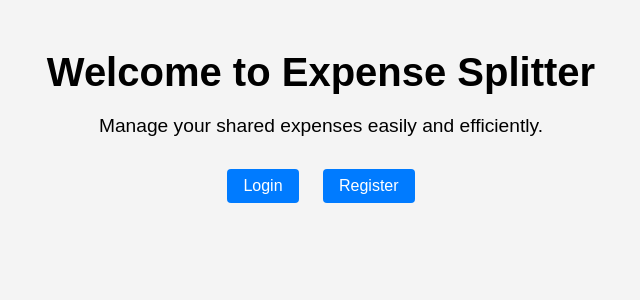
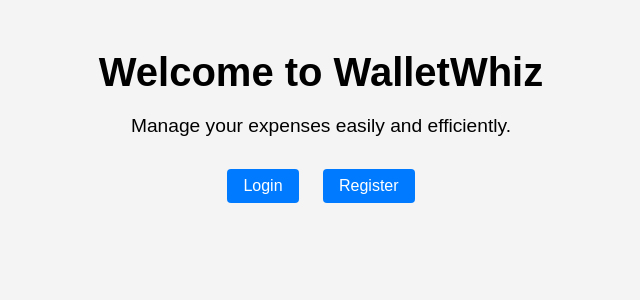
Before and after one commit to Timatoot/Expense-Organizer, a Flask app: page / in a window 1280 px wide. Shown: the part 58-358 px from the top of the page, without its empty margins (319-959 px from the left). Run offline with Flask 3, Linux system fonts and the light colour scheme.

Commit message:
name styling and bug fixes

```diff
--- a/app/auth/routes.py
+++ b/app/auth/routes.py
@@ -43,5 +43,5 @@ def register():
             conn.execute('INSERT INTO users (username, password) VALUES (?, ?)', (username, generate_password_hash(password)))
             conn.commit()
             conn.close()
-            return redirect(url_for('login'))
+            return redirect(url_for('auth.login'))
     return render_template('register.html')
--- a/app/templates/home.html
+++ b/app/templates/home.html
@@ -2,8 +2,8 @@
 
 {% block content %}
     <div class="home-content">
-        <h1>Welcome to Expense Splitter</h1>
-        <p>Manage your shared expenses easily and efficiently.</p>
+        <h1>Welcome to WalletWhiz</h1>
+        <p>Manage your expenses easily and efficiently.</p>
         <div class="actions">
             <a href="{{ url_for('auth.login') }}" class="btn">Login</a>
             <a href="{{ url_for('auth.register') }}" class="btn">Register</a>
--- a/app/templates/layout.html
+++ b/app/templates/layout.html
@@ -1,7 +1,7 @@
 <!DOCTYPE html>
 <html>
 <head>
-    <title>{% block title %}{% endblock %} - Expense Organizer</title>
+    <title>WalletWhiz</title>
     <link rel="stylesheet" href="{{ url_for('static', filename='base.css') }}">
     <link rel="stylesheet" href="{{ url_for('static', filename='forms.css') }}">
     <link rel="stylesheet" href="{{ url_for('static', filename='dashboard.css') }}">
```
Also changed, not shown: expense.db.
